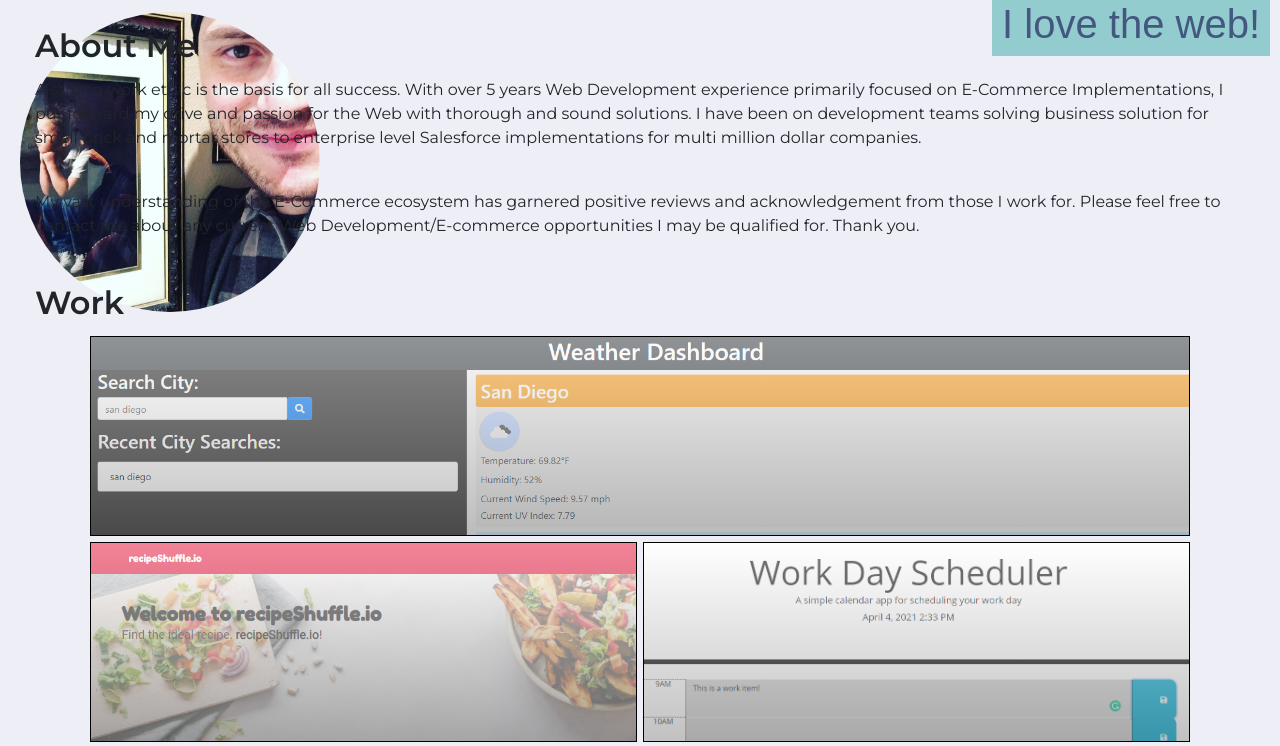
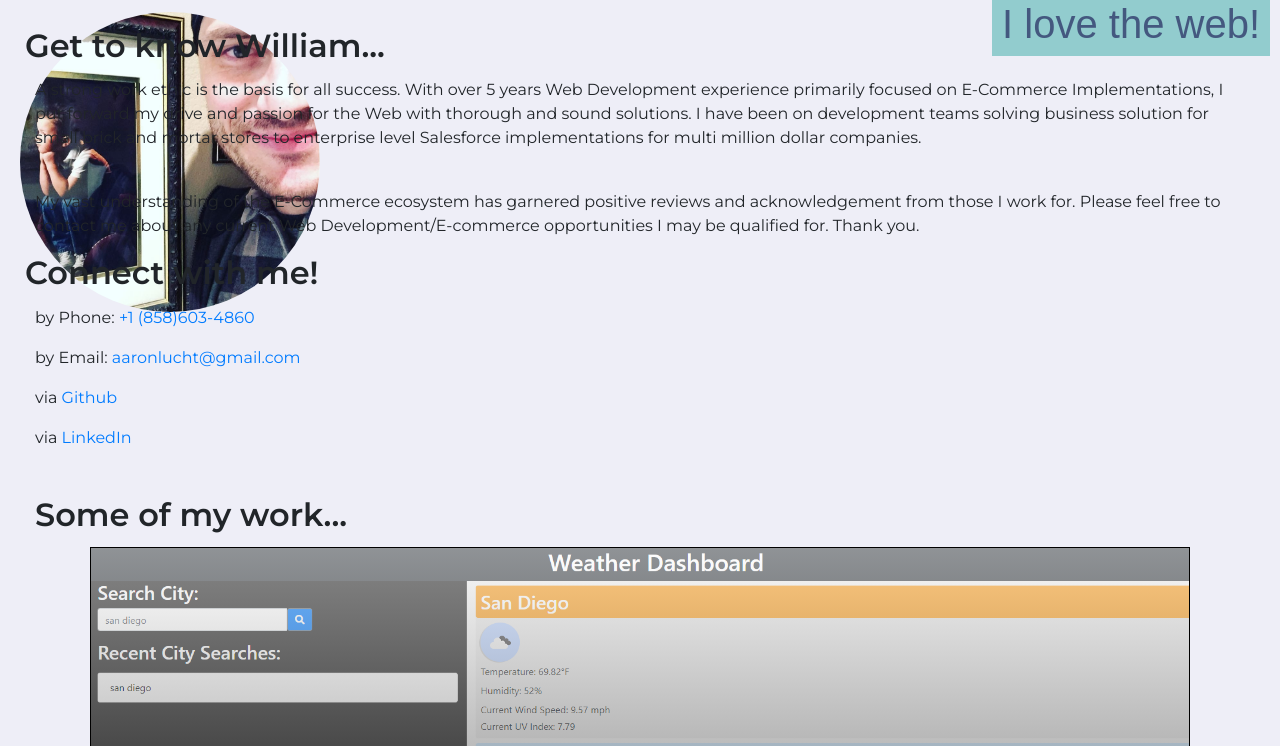
Before and after one commit to d606n6k/william-portfolio, a plain HTML site: page index.html in a window 1280 px wide. Shown: the part 152-898 px from the top of the page. Drawn offline with nearby package versions, Linux system fonts and the light colour scheme.

Commit message:
added contact info to about me section

```diff
--- a/assets/styles/style.css
+++ b/assets/styles/style.css
@@ -4,7 +4,7 @@ html {
 }
 body{
     background-color: #EEEEF7;
-    font-family: 'Montserrat', sans-serif;
+    font-family: 'Montserrat', sans-serif !important;
 }
 
 .flex-container {
@@ -115,6 +115,7 @@ h1 {
 
 #about-me-inner {
     padding: 32px;
+    text-align: center;
 }
 
 #about-me-inner h2 {
@@ -124,14 +125,17 @@ h1 {
     text-align: left;
     margin-right: 25px;
     line-height: 60px; */
-    padding: 0 20px 5px 20px;
+    padding: 0 20px 5px 0;
     font-weight: 900;
 }
 
 #about-me-inner p {
-    padding: 0 20px;
+    padding: 0px 6px;
 }
 
+/* #connect-with {
+    text-align: center;
+} */
 /* Work Section */
 #work-h2 {
     /* padding: 32px 0 0px 32px; */
@@ -304,6 +308,9 @@ h1 {
         margin-top: 0;
     }
 
+    #about-me-inner {
+        text-align: left;
+    }
 
     .flex-container {
         display: flex;
@@ -370,6 +377,7 @@ h1 {
     #william-hero img{
         border-radius: 60px;
     }
+
 
     #work-example-1 {
         height: 200px;
@@ -442,7 +450,7 @@ h1 {
         padding-right: 14px;
         border-right: solid 4px #44587F;
         color: #44587F; */
-        padding: 0 20px 5px 20px;
+        padding: 0 20px 5px 10px;
         font-weight: 900;
     }
 
--- a/index.html
+++ b/index.html
@@ -41,17 +41,25 @@
         <section id="flex-container container about-me">
             <div class="row">
                 <section id="about-me-inner" class="col-sm">
-                    <h2 class="flex-wrap">About Me</h2>
+                    <h2 class="flex-wrap">Get to know William...</h2>
                     <p class="flex-wrap">A strong work ethic is the basis for all success. With over 5 years Web Development experience primarily focused on E-Commerce Implementations, I put forward my drive and passion for the Web with thorough and sound solutions. I have been on development teams solving business solution for small brick and mortar stores to enterprise level Salesforce implementations for multi million dollar companies.</p><br>
 
                     <p>My vast understanding of the E-Commerce ecosystem has garnered positive reviews and acknowledgement from those I work for. Please feel free to contact me about any current Web Development/E-commerce opportunities I may be qualified for. Thank you. </p>
+                    <div id="connect-with">
+                        <h2>Connect with me!</h2>
+                        <p>by Phone: <a href="tel:+18586034860">+1 (858)603-4860</a></p>
+                        <p>by Email: <a href="mailto:aaronlucht@gmail.com">aaronlucht@gmail.com</a></p>
+                        <p>via <a href="https://github.com/d606n6k" target="_blank">Github</a></p>
+                        <p><a>via <a href="https://www.linkedin.com/in/williamlucht/" target="_blank" role="button">LinkedIn</a></p>
+                        </p>
+                    </div>
                 </section>
             </div>
         </section>
         <section id="work" class="container-fluid">
             <div class="row">
                 <div id="work-h2" class="heading col-12">
-                    <h2>Work</h2>
+                    <h2>Some of my work...</h2>
                 </div>
                 </div>
                 <div class="container-md work-stuff">
```
